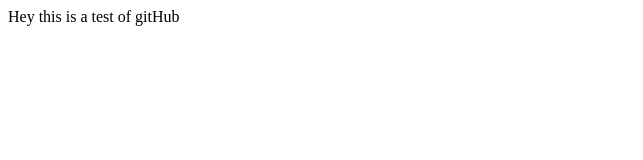
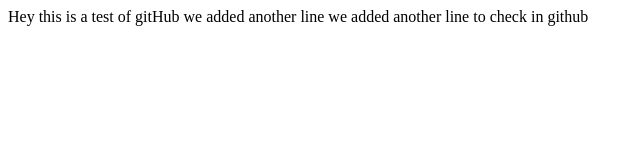
Before and after one commit to AkashJ04/youtube-demo, a plain HTML site: page SampleProject/WebContent/Index.html in a window 1280 px wide. Shown: the whole page, without its empty margins (0-643 px from the left). Drawn offline with Linux system fonts and the light colour scheme.

Commit message:
more changes in index file

```diff
--- a/SampleProject/WebContent/Index.html
+++ b/SampleProject/WebContent/Index.html
@@ -6,5 +6,9 @@
 </head>
 <body>
 Hey this is a test of gitHub
+
+we added another line
+
+we added another line to check in github
 </body>
 </html>
```
